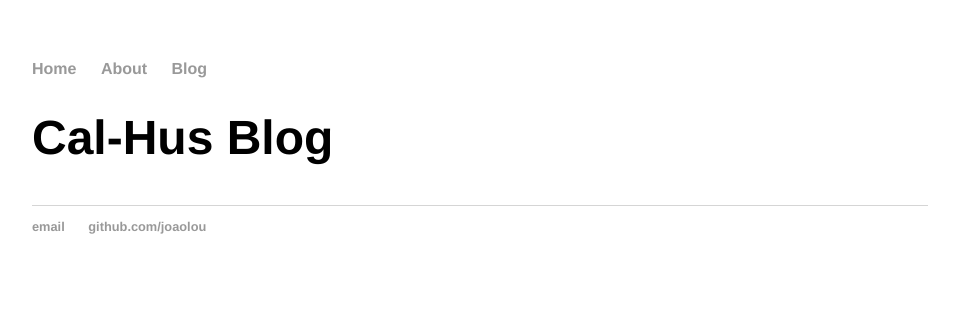
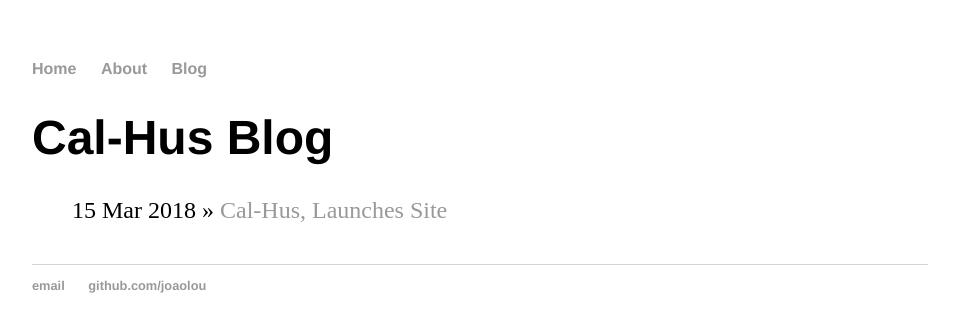
Before and after one commit to joaolou/Cal-Hus, a Jekyll site: the page built from blog/index.html, in a window 1280 px wide. Shown: the top 332 px of the page, without its empty margins (160-1119 px from the left). Built offline with Jekyll 4.4.1, drawn with Linux system fonts in a browser that asks for light colours.

Commit message:
Update index.html

```diff
--- a/blog/index.html
+++ b/blog/index.html
@@ -4,7 +4,7 @@ title: Cal-Hus Blog
 ---
 <h1>{{ page.title }}</h1>
 	<ul class="posts">
-		{% for post in site.blog/posts %}
+		{% for post in site.posts %}
 		<li><span>{{ post.date | date_to_string }}</span> » <a href="{{ post.url }}" title="{{ post.title }}">{{ post.title }}</a></li>
 	  	{% endfor %}
 	</ul>
```
